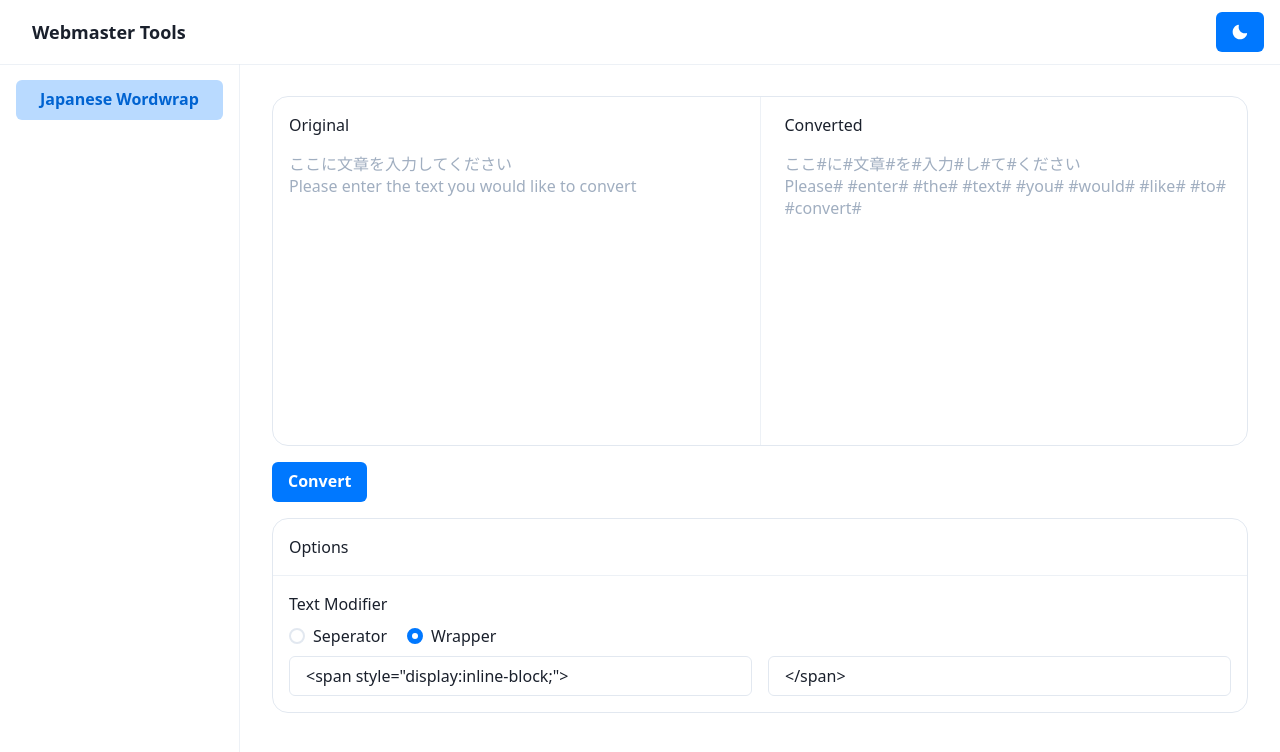
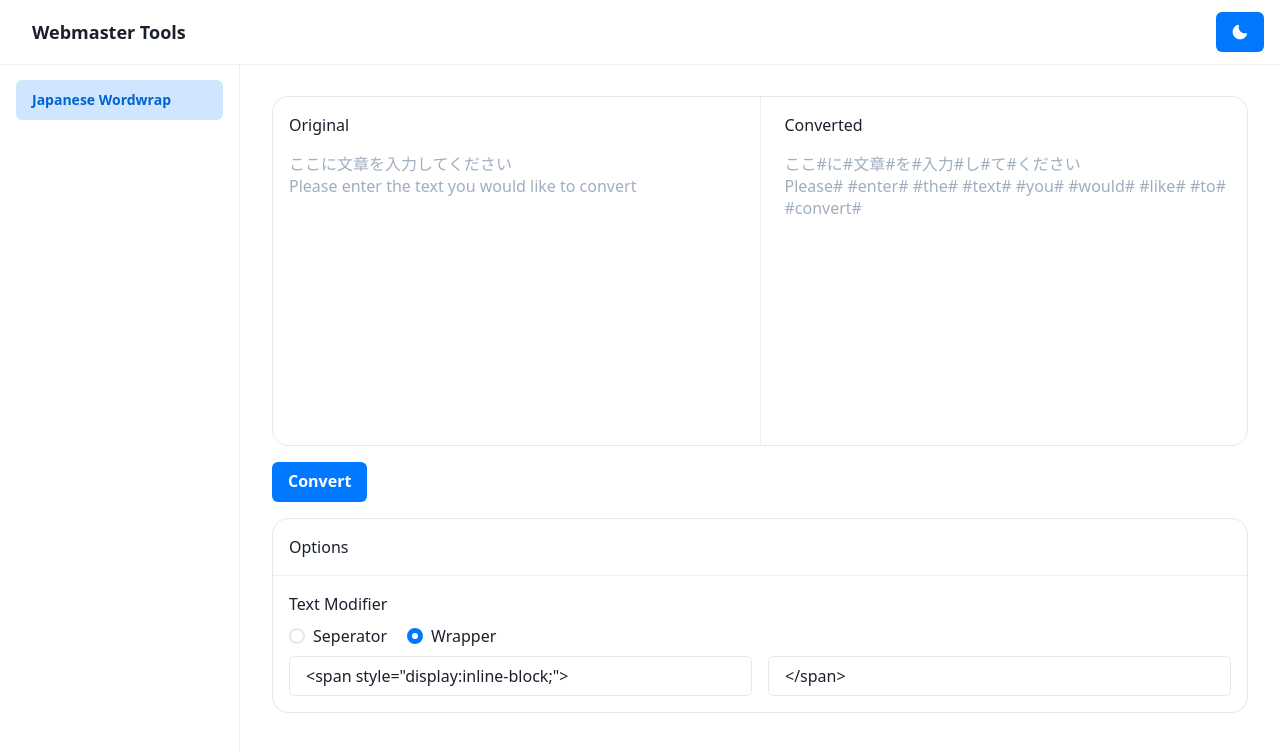
Before and after one commit to yurikoshiishi/webmaster-tools, a Next.js app: page / in a window 1280 px wide. Shown: the top 752 px of the page. Built offline with nearby package versions, Linux system fonts and the light colour scheme; what budoux would draw is missing.

Commit message:
modify: sidebar styles

```diff
--- a/src/components/layouts/Sidebar.tsx
+++ b/src/components/layouts/Sidebar.tsx
@@ -8,7 +8,7 @@ import {
   DrawerContent,
   DrawerOverlay,
   Flex,
-  HStack,
+  VStack,
 } from "@chakra-ui/react";
 import React, { VFC } from "react";
 
@@ -39,7 +39,7 @@ const Sidebar: VFC<SidebarProps> = ({
           justifyContent="space-between"
           height={`calc(100vh - ${HEADER_HEIGHT}px)`}
         >
-          <HStack width={"100%"} p={4} spacing={4} align="flex-start">
+          <VStack width={"100%"} p={4} spacing={2} align="flex-start">
             {links.map((item) => (
               <SidebarLink
                 key={item.href}
@@ -47,7 +47,7 @@ const Sidebar: VFC<SidebarProps> = ({
                 {...item}
               />
             ))}
-          </HStack>
+          </VStack>
           <Divider orientation="vertical" />
         </Flex>
       </Box>
@@ -60,7 +60,7 @@ const Sidebar: VFC<SidebarProps> = ({
           <DrawerOverlay />
           <DrawerContent>
             <DrawerBody>
-              <HStack py={4} spacing={2}>
+              <VStack py={4} spacing={2}>
                 {links.map((item) => (
                   <SidebarLink
                     key={item.href}
@@ -68,7 +68,7 @@ const Sidebar: VFC<SidebarProps> = ({
                     {...item}
                   />
                 ))}
-              </HStack>
+              </VStack>
             </DrawerBody>
           </DrawerContent>
         </Drawer>
--- a/src/components/layouts/SidebarLink.tsx
+++ b/src/components/layouts/SidebarLink.tsx
@@ -17,10 +17,11 @@ const SidebarLink: VFC<SidebarLinkProps> = ({
     <Link href={href} passHref>
       <Button
         justifyContent={"flex-start"}
-        px={6}
+        px={4}
         isFullWidth
-        isActive={currentPathname === href}
-        variant={"ghost"}
+        fontSize={"sm"}
+        backgroundColor={currentPathname === href ? "messenger.50" : undefined}
+        variant="ghost"
         as="a"
       >
         {name}
```
